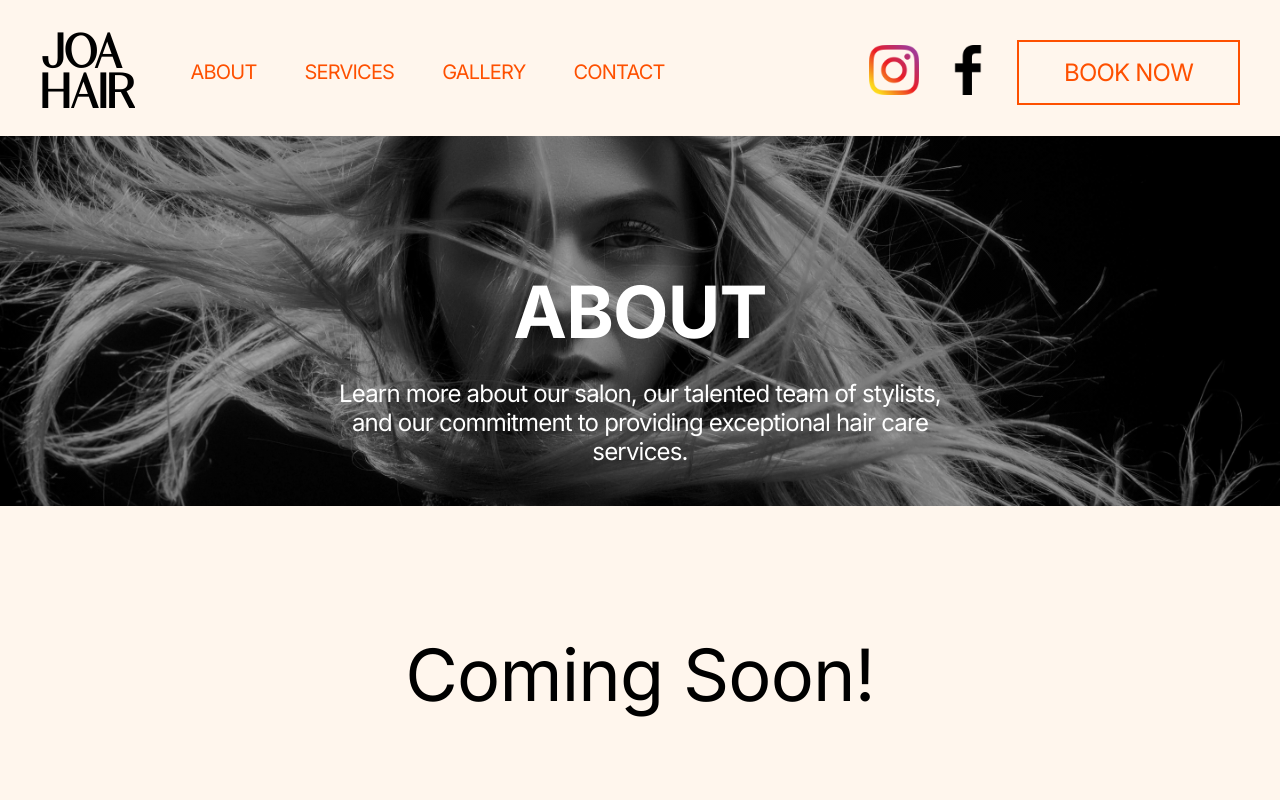
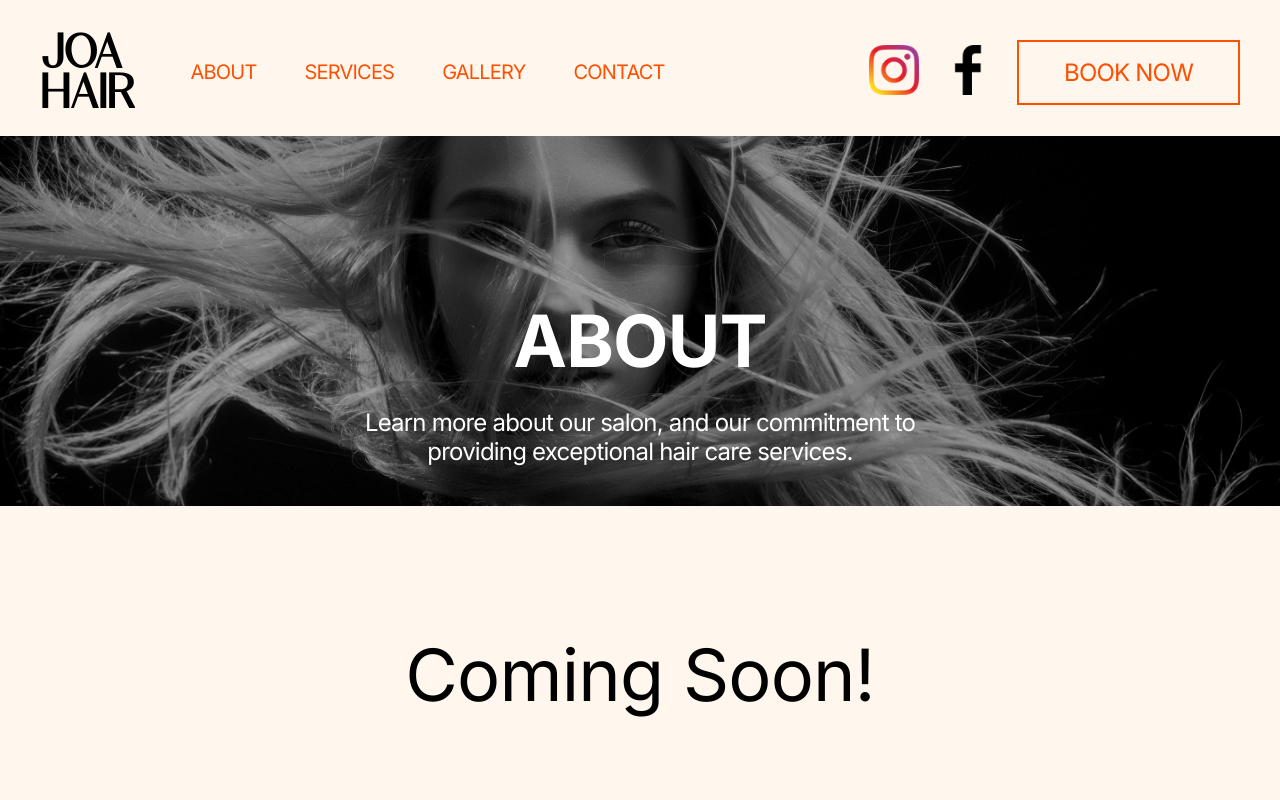
Before and after one commit to dongbin420/joa-hair, a React app: page /about in a window 1280 px wide. Shown: the top 800 px of the page. Built offline with nearby package versions, Linux system fonts and the light colour scheme.

Commit message:
chore: about페이지 배너 텍스트 변경

```diff
--- a/src/apis/instagramPostsApi.ts
+++ b/src/apis/instagramPostsApi.ts
@@ -4,20 +4,20 @@ import { InstagramPosts } from '@/types/InstagramPostsType';
 export const fetchGalleryPosts = (postSizeCount?: number, startPost?: number) => {
   return http.get<InstagramPosts[]>(
     // production
-    `${process.env.FETCH_INSTAGRAM_POSTS_URL}?postSize=${postSizeCount}&startPost=${startPost}`,
+    // `${process.env.FETCH_INSTAGRAM_POSTS_URL}?postSize=${postSizeCount}&startPost=${startPost}`,
 
     // development
-    // `http://127.0.0.1:5001/joa-hair/australia-southeast1/getSortedInstagramPosts?postSize=${postSizeCount}&startPost=${startPost}`,
+    `http://127.0.0.1:5001/joa-hair/australia-southeast1/getSortedInstagramPosts?postSize=${postSizeCount}&startPost=${startPost}`,
   );
 };
 
 export const fetchSelectedPosts = () => {
   return http.get<InstagramPosts[]>(
     // production
-    `${process.env.FETCH_SELECTED_INSTAGRAM_POSTS_URL}`,
+    // `${process.env.FETCH_SELECTED_INSTAGRAM_POSTS_URL}`,
 
     // development
-    // `http://127.0.0.1:5001/joa-hair/australia-southeast1/getSelectedInstagramPosts`,
+    `http://127.0.0.1:5001/joa-hair/australia-southeast1/getSelectedInstagramPosts`,
   );
 };
 
--- a/src/constants/bannerContent.ts
+++ b/src/constants/bannerContent.ts
@@ -1,6 +1,6 @@
 export const ABOUT_CONTENT = {
   title: 'ABOUT',
-  text: 'Learn more about our salon, our talented team of stylists, and our commitment to providing exceptional hair care services.',
+  text: 'Learn more about our salon, and our commitment to providing exceptional hair care services.',
 };
 
 export const SERVICES_CONTENT = {
```
